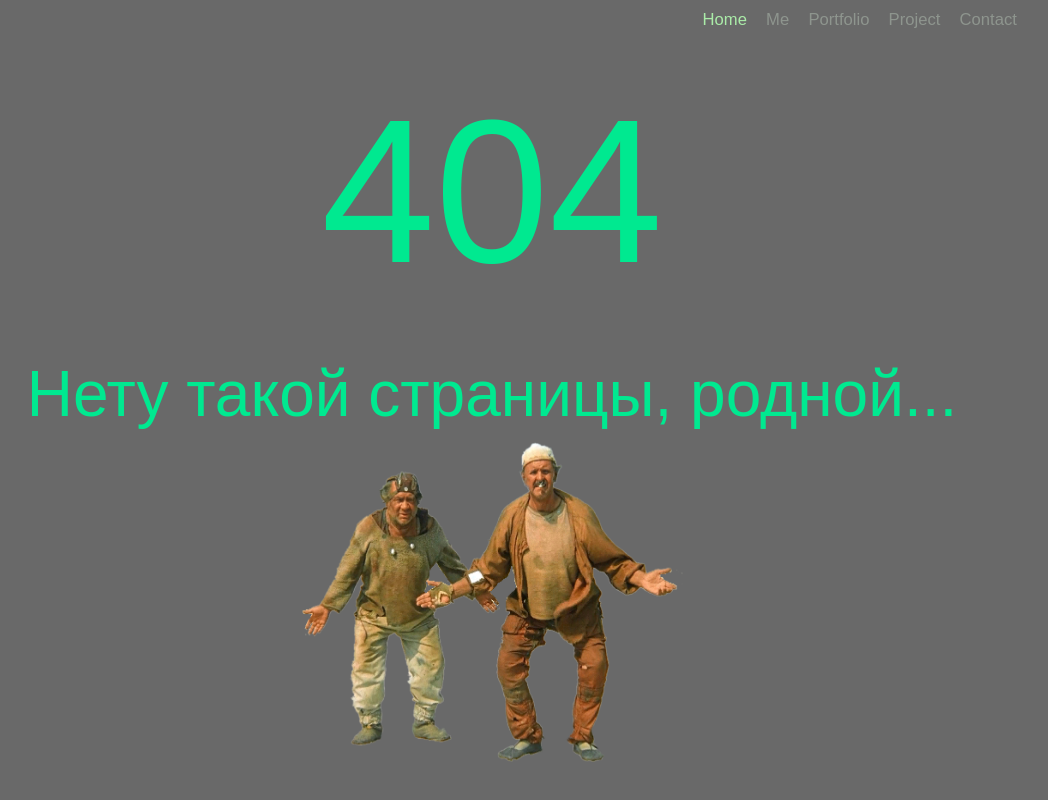
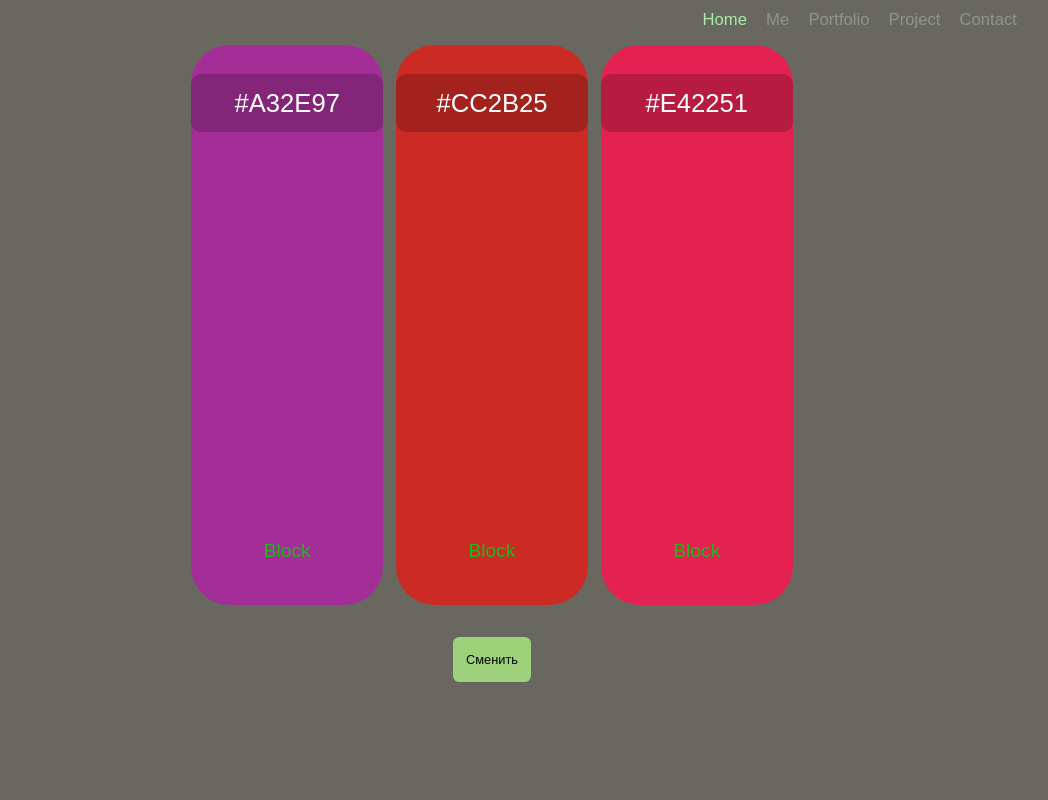
Before and after one commit to zolbirg/PersonalSite, a React (Vite) app in the folder Site v 1/: page /ColorSwitch in a window 1280 px wide. Before the commit this address had no page. Shown: the whole page, without its empty margins (148-1196 px from the left). Built offline with nearby package versions, Linux system fonts and the light colour scheme.

Commit message:
СolorSwitch v0.1

```diff
--- a/Site v 1/src/App.jsx
+++ b/Site v 1/src/App.jsx
@@ -11,6 +11,7 @@ import { Routes, Route } from "react-router-dom";
 import Layout from "./assets/layout/Layout.jsx";
 import HomePage from "./pages/homePages/homePage.jsx";
 import ProjectPage from "./pages/portfolio/ProjectPage.jsx";
+import ColorSwitch from "./pages/portfolio/project/web/colorSwitch/СolorSwitch.jsx";
 import NotFoundPage from "./pages/NotFoundPage.jsx";
 
 const App = () => {
@@ -22,6 +23,7 @@ const App = () => {
         <Route path="/" element={<Layout />}>
           <Route index element={<HomePage />} />
           <Route path="Project" element={<ProjectPage />} />
+          <Route path="ColorSwitch" element={<ColorSwitch />} />
           <Route path="*" element={<NotFoundPage />} />
         </Route>
       </Routes>
--- a/Site v 1/src/assets/components/navBar/NavBar.jsx
+++ b/Site v 1/src/assets/components/navBar/NavBar.jsx
@@ -2,6 +2,7 @@
 
 import classes from "./navBar.module.scss";
 import { useState , useEffect } from "react";
+import { HiLink } from "react-icons/hi2";
 import {Link} from 'react-router-dom'
 
 
@@ -45,14 +46,14 @@ export default function NavBar() {
 
   return (
     <section className={navbar ? `${classes.head} ${classes.head__active} `: classes.head}>
-      <a href="#home"
+      <Link to="/"
           onClick={() => setTab("home")}
           className={classes.logo }>
         {navbarLogo}
-      </a>
+      </Link>
       <nav className={classes.navbar}>
-        <a
-          href="#home"
+        <Link
+          to="/#home"
           onClick={() => setTab("home")}
           className={
             tab === "home"
@@ -62,7 +63,7 @@ export default function NavBar() {
         >
           {" "}
           Home
-        </a>
+        </Link>
         <a
           href="#about"
           onClick={() => setTab("about")}
--- a/Site v 1/src/pages/NotFoundPage.jsx
+++ b/Site v 1/src/pages/NotFoundPage.jsx
@@ -1,14 +1,34 @@
-import classes from './notFoundPage.module.scss'
+import classes from "./notFoundPage.module.scss";
 
-import Button from '../assets/components/button/Button';
 
-export default function NotFoundPage(){
-    return (
+export default function NotFoundPage() {
+  return (
+    <>
+      <section className={classes.page_404}>
+        <div className="container">
+          <div className="row">
+            <div className="col-sm-12 ">
+              <div className="col-sm-10 col-sm-offset-1  text-center">
+                <div className={classes.four_zero_four_bg}>
+                  <h1 className="text-center ">404</h1>
+                </div>
+                <div className={classes.contant_box_404}>
+                  <h3 className="h2">
+                    Страница потерялся!
+                  </h3>
+                  <p>
+                    Твоя кнопку жмякать / моя новую тебе искать.
+                  </p>
+                  <a href="/" className={classes.link_404}>
+                    Go to Home
+                  </a>
+                </div>
+              </div>
+            </div>
+          </div>
+        </div>
+      </section>
+    </>
 
-        <div className={classes.block}>
-          <h1>404</h1>
-          <h2>Нету такой страницы, родной...</h2>
-          <img src="/src/assets/img/ku.png" alt="" />
-        </div>
-    );
+  );
 }
--- a/Site v 1/src/pages/notFoundPage.module.scss
+++ b/Site v 1/src/pages/notFoundPage.module.scss
@@ -1,25 +1,41 @@
-.block{
-    display: flex;
-    flex-direction: column;
-    justify-content: center;
-    align-items: center;
-    width: 100%;
-    height: 100vh;
-    background: #696969;
-    // background: url('https://i.pinimg.com/originals/7e/fd/42/7efd42cb4f26d353aa3a793e7819c307.jpg');
-    // background-repeat:no-repeat;
-    // background-position: center center;
-    // background-size:cover;
+
+.page_404 {
+  padding: 40px 0;
+  background: #ffffff;
+  font-family: "Arvo", serif;
+  height: 100vh;
 }
-.block h1{
-    color: rgb(0, 233, 144);
-    font-size: 16rem;
+
+.page_404 img {
+  width: 100%;
 }
-.block h2{
-    color: rgb(0, 233, 144);
-    font-size: 5rem;
+
+.four_zero_four_bg {
+  background-image: url(https://cdn.dribbble.com/users/285475/screenshots/2083086/dribbble_1.gif);
+  height: 400px;
+  background-position: center;
 }
-.block img{
-    width: 30%;
-    height: 40%;
+
+.four_zero_four_bg h1 {
+  font-size: 80px;
 }
+
+.four_zero_four_bg h3 {
+  font-size: 80px;
+}
+
+
+.link_404 {
+  color: #fff !important;
+  padding: 10px 20px;
+  background: #39ac31;
+  margin: 20px 0;
+  display: inline-block;
+}
+.contant_box_404 {
+  margin-top: -50px;
+}
+.contant_box_404 p{
+    font-size: 1.5rem;
+   color: rgb(241, 107, 17);
+  }
--- /dev/null
+++ b/Site v 1/src/pages/portfolio/project/web/colorSwitch/ColorSwitch.module.scss
@@ -0,0 +1,63 @@
+.color__body{
+    background: #686861;
+    width: 100%;
+    height: 100vh;
+}
+.color__content{
+    display: flex;
+    justify-content: center;
+
+}
+.color__btn_block{
+    margin-top: 2rem;
+    display: flex;
+    justify-content: center;
+}
+
+.col{
+    display: flex;
+    flex-direction: column;
+    justify-content: space-between;
+    background: rgb(150, 110, 110);
+    border-radius: 3rem;
+    width: 15%;
+    height: 70vh;
+    margin: .5rem;
+}
+.color__text{
+    font-size: 2rem;
+    display: flex;
+    justify-content: center;
+    align-items: center;
+    margin-top:15%;
+}
+.col h2{
+    padding: 10px;
+    color: #fff;
+    background:  rgba(0,0,0,0.2);
+    border-radius: 10px;
+    transition: background 0.3s;
+}
+
+.col h2:hover{
+    background: rgba(0,0,0,0.1);
+    cursor: pointer;
+}
+
+.col button{
+    outline: none;
+    border: none;
+    background: transparent;
+    font-size: 1.5rem;
+    color: #19bb19;
+    padding: 10px;
+    border-radius: 10px;
+    transition: background 0.3s;
+    margin-bottom: 15%;
+}
+
+.col button:hover{
+    background: rgba(0,0,0,0.1);
+    cursor: pointer;
+
+}
--- /dev/null
+++ b/Site v 1/src/pages/portfolio/project/web/colorSwitch/components/ColorBlock.jsx
@@ -0,0 +1,47 @@
+import classes from "../ColorSwitch.module.scss";
+import { useState } from "react";
+import Button from "../../../../../../assets/components/button/Button";
+
+export default function ColorBlock({onChange}) {
+  const [isBlock, setisBlock] = useState(true);
+  const [isColor, setIsColor] = useState(generateRandomColor());
+
+  function generateRandomColor() {
+    const hexCodes = "0123456789ABCDEF";
+    let color = "";
+    for (let i = 0; i < 6; i++) {
+      color +=
+        hexCodes[
+          Math.floor(Math.random() * hexCodes.length)
+        ];
+    }
+    return "#" + color;
+  }
+
+  function handleClickIsBlock() {
+    setisBlock(!isBlock);
+
+
+  }
+
+  function onChangeColor() {
+   isBlock && setIsColor(generateRandomColor());
+
+  }
+
+
+
+
+
+  return (
+    <>
+      <div
+        className={classes.col}
+        style={{ background: isColor }}
+      >
+        <h2 className={classes.color__text}>{isColor}</h2>
+        <Button onClick={handleClickIsBlock}>Block</Button>
+      </div>
+    </>
+  );
+}
--- /dev/null
+++ b/Site v 1/src/pages/portfolio/project/web/colorSwitch/СolorSwitch.jsx
@@ -0,0 +1,71 @@
+import { useState } from "react";
+import Button from "../../../../../assets/components/button/Button";
+import classes from "./ColorSwitch.module.scss";
+import ColorBlock from "./components/ColorBlock";
+
+
+export default function СolorSwitch() {
+    const [puk, setpuk] = useState(false);
+const [isBlock1, setisBlock1] = useState(true);
+const [isBlock2, setisBlock2] = useState(true);
+
+
+const [isColor1, setIsColor1] = useState( generateRandomColor());
+const [isColor2, setIsColor2] = useState( generateRandomColor());
+
+
+
+    function handleClickIsBlock1(){
+        setisBlock1(!isBlock1);
+      }
+    function handleClickIsBlock2(){
+        setisBlock2(!isBlock2);
+      }
+
+    function onChangeColor(){
+        isBlock1 && setIsColor1(generateRandomColor())
+        isBlock2 && setIsColor2(generateRandomColor())
+        setpuk(!puk)
+
+
+
+      }
+
+      function generateRandomColor() {
+        const hexCodes = "0123456789ABCDEF";
+        let color = "";
+        for (let i = 0; i < 6; i++) {
+          color +=
+            hexCodes[
+              Math.floor(Math.random() * hexCodes.length)
+            ];
+        }
+        return "#" + color;
+      }
+
+
+
+
+  return (
+    <>
+      <div className={`${classes.color__body} section `}>
+        <div className={classes.color__content}>
+          <div className={classes.col} style={{background:isColor1}}>
+            <h2 className={classes.color__text} >{isColor1}</h2>
+            <Button  onClick={handleClickIsBlock1}>Block</Button>
+          </div>
+          <div className={classes.col} style={{background:isColor2}}>
+            <h2 className={classes.color__text} >{isColor2}</h2>
+            <Button  onClick={handleClickIsBlock2}>Block</Button>
+          </div>
+
+        <ColorBlock onChange={puk}></ColorBlock>
+
+        </div>
+        <div className={classes.color__btn_block}>
+        <Button onClick={onChangeColor} >Сменить</Button>
+        </div>
+      </div>
+    </>
+  );
+}
```
